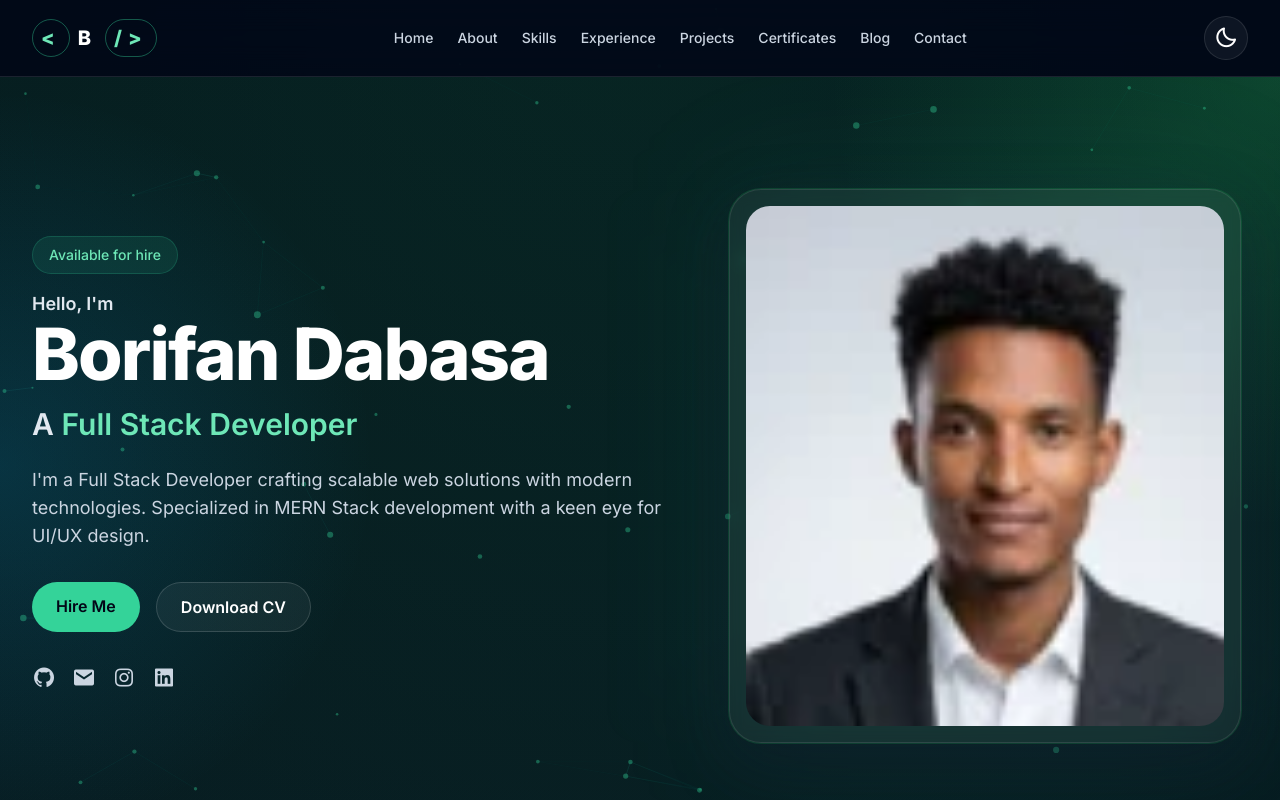
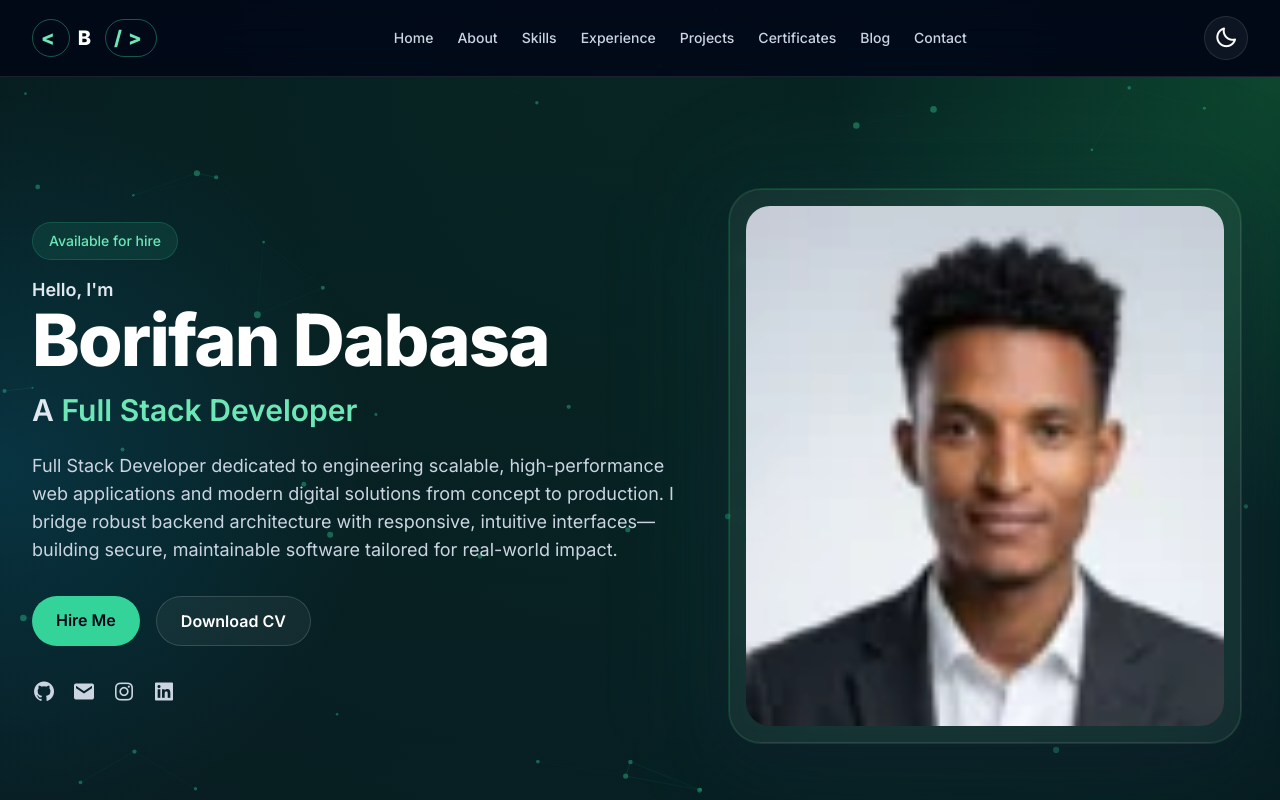
Before and after one commit to Borifan02/Professional_portfolio, a React (Vite) app: page / in a window 1280 px wide. Shown: the top 800 px of the page. Built offline with nearby package versions, Linux system fonts and the light colour scheme.

Commit message:
some file updated

```diff
--- a/src/App.jsx
+++ b/src/App.jsx
@@ -537,7 +537,7 @@ function App() {
                 A <span className="text-emerald-300">{heroRoles[roleIndex]}</span>
               </p>
               <p className="mt-6 max-w-2xl text-base leading-8 text-slate-300 sm:text-lg">
-                I'm a Full Stack Developer crafting scalable web solutions with modern technologies. Specialized in MERN Stack development with a keen eye for UI/UX design.
+                Full Stack Developer dedicated to engineering scalable, high-performance web applications and modern digital solutions from concept to production. I bridge robust backend architecture with responsive, intuitive interfaces—building secure, maintainable software tailored for real-world impact.
               </p>
 
               <div className="mt-8 flex flex-wrap gap-4">
```
Also changed, not shown: 9 other files (tests, documents, lock files or other folders).
